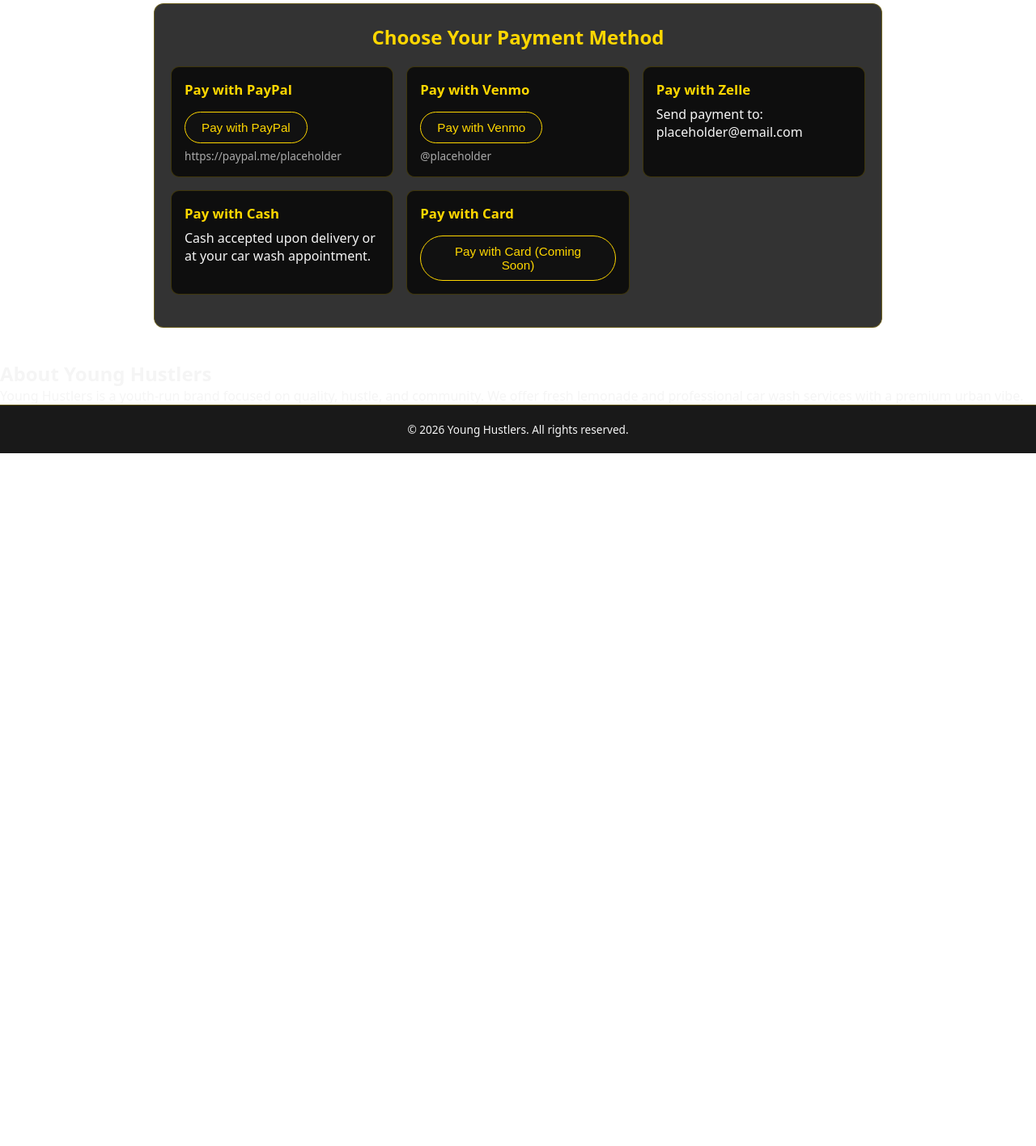
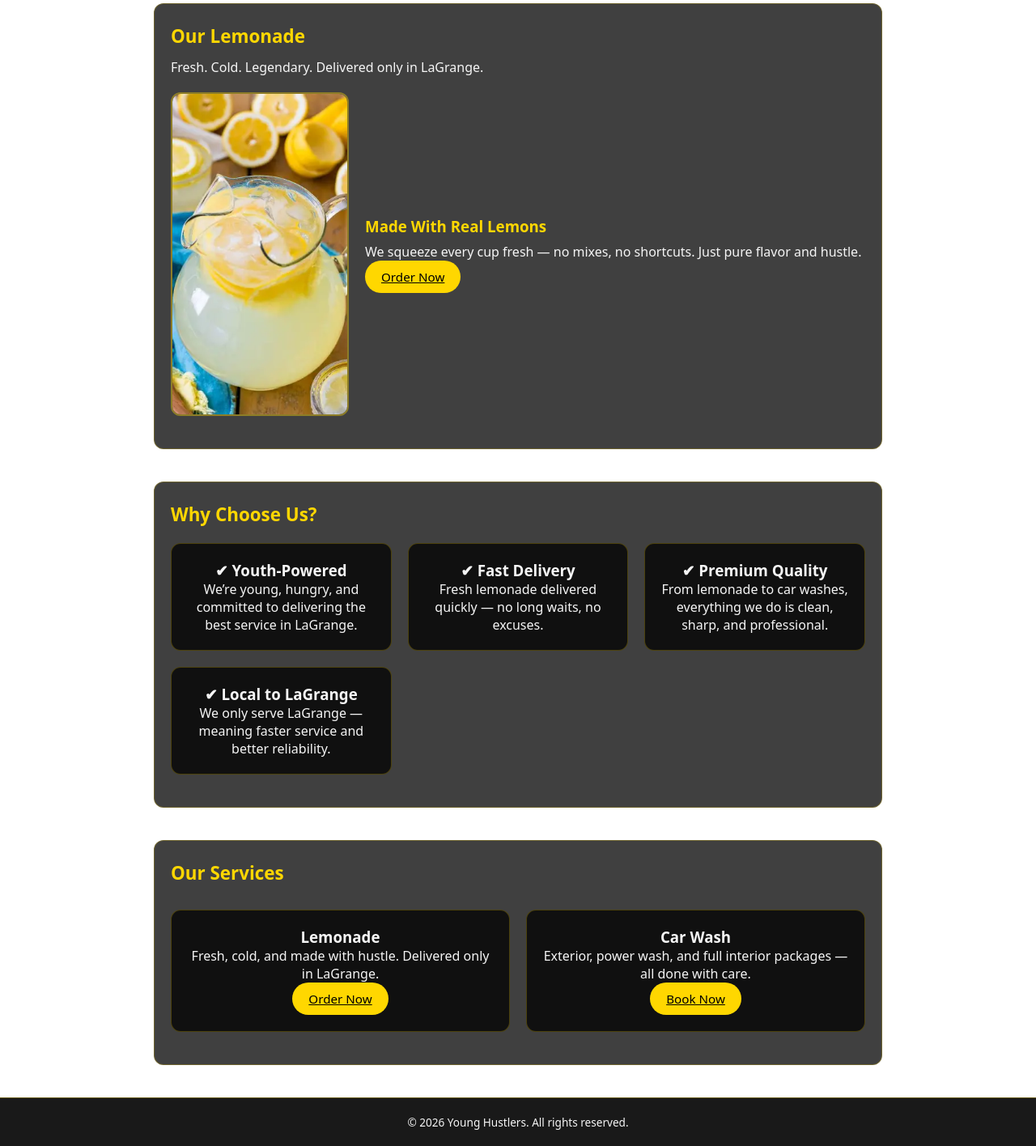
Before and after one commit to rannvijaypadhi/young-hustlers, a plain HTML site: page index.html in a window 1280 px wide. Shown: the part 368-1784 px from the top of the page at 81% size. Before the commit the page ends 928 px from the top, so only its background shows below. Drawn offline with Linux system fonts and the light colour scheme.

Commit message:
Updated homepage, lemonade page, carwash page, animations, and assets

```diff
--- a/index.html
+++ b/index.html
@@ -4,68 +4,97 @@
     <meta charset="UTF-8">
     <title>Young Hustlers</title>
     <link rel="stylesheet" href="style.css">
+    <link rel="icon" type="image/png" href="assets/favicon.png">
 </head>
 <body>
-<header class="main-header">
+
+<header class="main-header fade-in">
     <div class="logo">Young Hustlers</div>
     <nav>
-        <a href="index.html">Home</a>
+        <a href="index.html" class="active">Home</a>
         <a href="lemonade.html">Lemonade</a>
         <a href="carwash.html">Car Wash</a>
     </nav>
 </header>
 
-<section class="hero">
+<!-- HERO SECTION -->
+<section class="hero" style="background-image: url('assets/images/background.png');">
+    <div class="hero-inner slide-up">
         <h1>Young Hustlers</h1>
-    <p>Premium lemonade & car wash services in Delaware.</p>
+        <p>LaGrange’s #1 Youth‑Run Lemonade & Car Wash Service</p>
+
         <div class="hero-buttons">
             <a href="lemonade.html" class="btn primary">Order Lemonade</a>
             <a href="carwash.html" class="btn secondary">Book Car Wash</a>
         </div>
+    </div>
 </section>
 
-<section class="payment-section">
-    <h2>Choose Your Payment Method</h2>
+<!-- LEMONADE SHOWCASE -->
+<section class="content fade-in">
+    <h2>Our Lemonade</h2>
+    <p>Fresh. Cold. Legendary. Delivered only in LaGrange.</p>
 
-    <div class="payment-grid">
-        <div class="payment-card">
-            <h3>Pay with PayPal</h3>
-            <button class="btn pay-btn">Pay with PayPal</button>
-            <p class="placeholder">https://paypal.me/placeholder</p>
-        </div>
-
-        <div class="payment-card">
-            <h3>Pay with Venmo</h3>
-            <button class="btn pay-btn">Pay with Venmo</button>
-            <p class="placeholder">@placeholder</p>
-        </div>
-
-        <div class="payment-card">
-            <h3>Pay with Zelle</h3>
-            <p>Send payment to: placeholder@email.com</p>
-        </div>
-
-        <div class="payment-card">
-            <h3>Pay with Cash</h3>
-            <p>Cash accepted upon delivery or at your car wash appointment.</p>
-        </div>
-
-        <div class="payment-card">
-            <h3>Pay with Card</h3>
-            <button class="btn pay-btn card-btn">Pay with Card (Coming Soon)</button>
+    <div class="lemonade-showcase slide-up">
+        <img src="assets/images/lemonade.png" alt="Lemonade" class="lemonade-img">
+        <div class="lemonade-text">
+            <h3>Made With Real Lemons</h3>
+            <p>
+                We squeeze every cup fresh — no mixes, no shortcuts.
+                Just pure flavor and hustle.
+            </p>
+            <a href="lemonade.html" class="btn primary">Order Now</a>
         </div>
     </div>
 </section>
 
-<section class="about">
-    <h2>About Young Hustlers</h2>
-    <p>
-        Young Hustlers is a youth‑run brand focused on quality, hustle, and community.
-        We offer fresh lemonade and professional car wash services with a premium urban vibe.
-    </p>
+<!-- WHY CHOOSE US -->
+<section class="content fade-in">
+    <h2>Why Choose Us?</h2>
+
+    <div class="why-grid">
+        <div class="why-card slide-up">
+            <h3>✔ Youth‑Powered</h3>
+            <p>We’re young, hungry, and committed to delivering the best service in LaGrange.</p>
+        </div>
+
+        <div class="why-card slide-up">
+            <h3>✔ Fast Delivery</h3>
+            <p>Fresh lemonade delivered quickly — no long waits, no excuses.</p>
+        </div>
+
+        <div class="why-card slide-up">
+            <h3>✔ Premium Quality</h3>
+            <p>From lemonade to car washes, everything we do is clean, sharp, and professional.</p>
+        </div>
+
+        <div class="why-card slide-up">
+            <h3>✔ Local to LaGrange</h3>
+            <p>We only serve LaGrange — meaning faster service and better reliability.</p>
+        </div>
+    </div>
 </section>
 
-<footer class="main-footer">
+<!-- SERVICES SECTION -->
+<section class="content fade-in">
+    <h2>Our Services</h2>
+
+    <div class="service-grid">
+        <div class="service-card slide-up">
+            <h3>Lemonade</h3>
+            <p>Fresh, cold, and made with hustle. Delivered only in LaGrange.</p>
+            <a href="lemonade.html" class="btn primary">Order Now</a>
+        </div>
+
+        <div class="service-card slide-up">
+            <h3>Car Wash</h3>
+            <p>Exterior, power wash, and full interior packages — all done with care.</p>
+            <a href="carwash.html" class="btn primary">Book Now</a>
+        </div>
+    </div>
+</section>
+
+<footer class="main-footer fade-in">
     <p>&copy; 2026 Young Hustlers. All rights reserved.</p>
 </footer>
 
--- a/style.css
+++ b/style.css
@@ -247,6 +247,67 @@ nav a:hover {
     background: #ffd700;
     color: #000;
 }
+.select-box {
+    width: 100%;
+    padding: 10px 12px;
+    margin-top: 4px;
+    border-radius: 8px;
+    border: 1px solid #444;
+    background: #111;
+    color: #f5f5f5;
+    font-size: 0.95rem;
+    appearance: none;
+    cursor: pointer;
+    transition: border 0.2s ease, background 0.2s ease;
+}
+
+.select-box:hover {
+    border-color: #ffd700;
+}
+/* Animations */
+.fade-in {
+    opacity: 0;
+    animation: fadeIn 1.2s ease forwards;
+}
+
+.slide-up {
+    opacity: 0;
+    transform: translateY(25px);
+    animation: slideUp 1.2s ease forwards;
+}
+
+@keyframes fadeIn {
+    to { opacity: 1; }
+}
+
+@keyframes slideUp {
+    to {
+        opacity: 1;
+        transform: translateY(0);
+    }
+}
+
+/* Service cards */
+.service-grid {
+    display: grid;
+    grid-template-columns: repeat(auto-fit, minmax(260px, 1fr));
+    gap: 20px;
+    margin-top: 30px;
+}
+
+.service-card {
+    background: rgba(0, 0, 0, 0.75);
+    padding: 20px;
+    border-radius: 12px;
+    border: 1px solid rgba(255, 215, 0, 0.25);
+    text-align: center;
+}
+
+.select-box:focus {
+    outline: none;
+    border-color: #ffd700;
+    background: #181818;
+}
 
 /* Responsive */
 
@@ -271,3 +332,60 @@ nav a:hover {
         padding: 16px;
     }
 }
+/* Lemonade Showcase */
+.lemonade-showcase {
+    display: flex;
+    align-items: center;
+    gap: 20px;
+    margin-top: 20px;
+}
+
+.lemonade-img {
+    width: 220px;
+    border-radius: 12px;
+    border: 2px solid rgba(255, 215, 0, 0.4);
+}
+
+.lemonade-text h3 {
+    color: #ffd700;
+    margin-bottom: 8px;
+}
+
+/* Why Choose Us */
+.why-grid {
+    display: grid;
+    grid-template-columns: repeat(auto-fit, minmax(220px, 1fr));
+    gap: 20px;
+    margin-top: 20px;
+}
+
+.why-card {
+    background: rgba(0, 0, 0, 0.75);
+    padding: 20px;
+    border-radius: 12px;
+    border: 1px solid rgba(255, 215, 0, 0.25);
+    text-align: center;
+}
+
+/* Animations */
+.fade-in {
+    opacity: 0;
+    animation: fadeIn 1.2s ease forwards;
+}
+
+.slide-up {
+    opacity: 0;
+    transform: translateY(25px);
+    animation: slideUp 1.2s ease forwards;
+}
+
+@keyframes fadeIn {
+    to { opacity: 1; }
+}
+
+@keyframes slideUp {
+    to {
+        opacity: 1;
+        transform: translateY(0);
+    }
+}
```
Also changed, not shown: carwash.html (+27 -5 lines), lemonade.html (+9 -2 lines), assets/favicon.png (added). Lines whose indentation alone changed are shown as unchanged.
